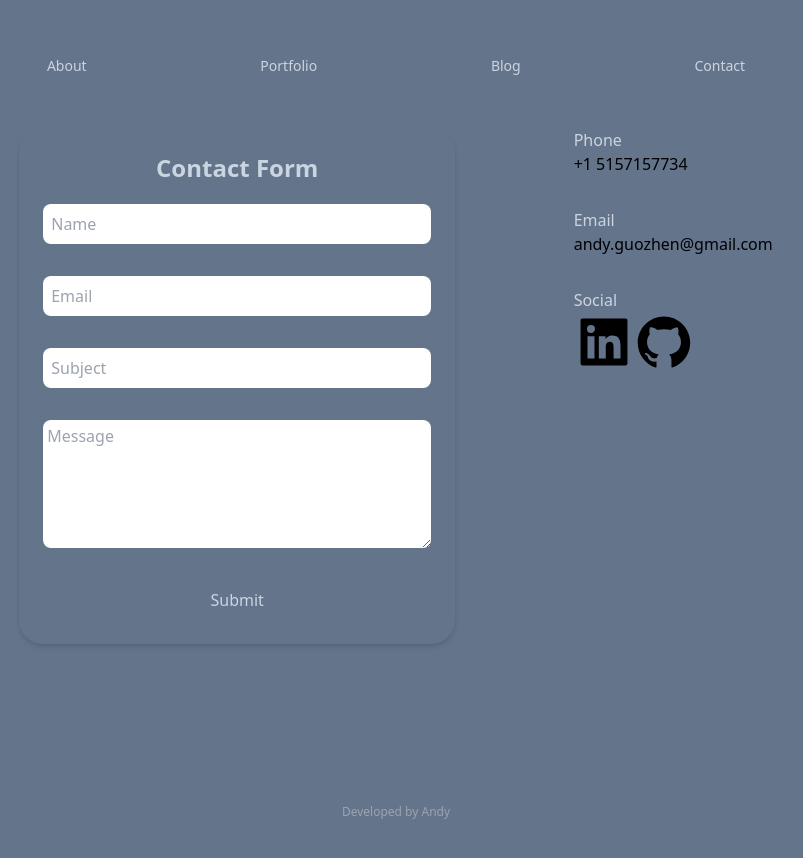
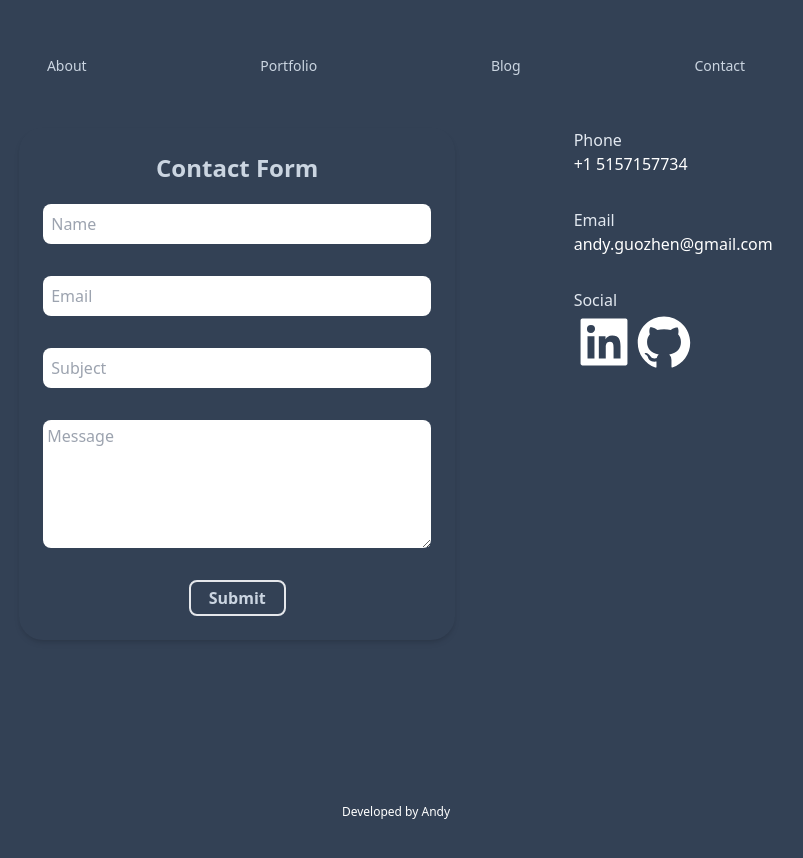
Before and after one commit to AndyFooGuoZhen/Nextjs_Blog, a Next.js app in the folder blog/: page /contact in a window 1280 px wide. Shown: the top 858 px of the page, without its empty margins (244-1047 px from the left). Built offline with nearby package versions, Linux system fonts and the light colour scheme; what tailwindcss-neumorphism would draw is missing.

Commit message:
Completed styling for blogs and changed bg color

```diff
--- a/blog/app/contact/page.tsx
+++ b/blog/app/contact/page.tsx
@@ -26,45 +26,45 @@ const Contact = () => {
       <div className="md:flex-row md:flex justify-around mb-5">
 
       {/* <div className="lg:flex-row lg:flex justify-around mb-5"> */}
-          <div className="shadow-md p-6 rounded-3xl mb-10 md:w-3/6 nm-concave-slate-500">
+          <div className="shadow-md p-6 rounded-3xl mb-10 md:w-3/6 nm-concave-slate-700">
             <form className="flex flex-col items-center text-center "  onSubmit={sendEmail}>
               <h2 className="mb-5 font-bold text-2xl text-slate-300">Contact Form</h2>
               <input
                 placeholder="Name"
                 name="user_name"
-                className=" w-full nm-inset-slate-500  rounded-lg mb-8 p-2 "/>
+                className=" w-full nm-inset-slate-700  text-white rounded-lg mb-8 p-2 "/>
                 <input
                 placeholder="Email"
                 name="user_email"
-                className=" w-full nm-inset-slate-500 rounded-lg mb-8 p-2"/>
+                className=" w-full nm-inset-slate-700 text-white rounded-lg mb-8 p-2"/>
                 <input
                 placeholder="Subject"
                 name="user_subject"
-                className=" w-full nm-inset-slate-500 rounded-lg mb-8 p-2"/>
+                className=" w-full nm-inset-slate-700 text-white rounded-lg mb-8 p-2"/>
                 <textarea
                 placeholder="Message"
                 name="message"
-                className=" w-full nm-inset-slate-500 rounded-lg mb-8 p-1 h-32"/>
-                <input className="text-slate-300 w-3/12 nm-concave-slate-500-xl rounded-lg p-2 hover:shadow-2xl hover:ease-in-out duration-300 text-center" type="submit" value="Submit" />
+                className=" w-full nm-inset-slate-700 text-white rounded-lg mb-8 p-1 h-32"/>
+                <input className="text-slate-300 font-semibold border-2 nm-convex-slate-700-xl w-3/12 rounded-lg p-1 hover:shadow-2xl hover:ease-in-out duration-300 text-center" type="submit" value="Submit" />
                 <ToastContainer />
 
             </form>
           </div>
           <div className="flex flex-col items-center md:items-start">
 
-            <h1 className="text-slate-300">Phone</h1>
-            <h1 className="mb-8">+1 5157157734</h1>
-            <h1 className="text-slate-300">Email</h1>
+            <h1 className="text-slate-200">Phone</h1>
+            <h1 className="mb-8 text-white">+1 5157157734</h1>
+            <h1 className="text-slate-200">Email</h1>
             <div className="mb-8">
-              <a className="hover:underline" href="mailto:andy.guozhen@gmail.com">andy.guozhen@gmail.com</a>
+              <a className="hover:underline text-white" href="mailto:andy.guozhen@gmail.com">andy.guozhen@gmail.com</a>
             </div>
-            <h1 className="text-slate-300 ">Social</h1>
+            <h1 className="text-slate-200 ">Social</h1>
             <div className="flex flex-row">
               <a href="https://www.linkedin.com/in/andyfoo/" target="_blank">
-                  <AiFillLinkedin className="  text-6xl text-black" />
+                  <AiFillLinkedin className="  text-6xl text-white" />
                 </a>
                 <a href="https://github.com/AndyFooGuoZhen" target="_blank">
-                  <AiFillGithub className=" text-6xl text-black" />
+                  <AiFillGithub className=" text-6xl text-white" />
                 </a>
             </div>
 
--- a/blog/app/layout.tsx
+++ b/blog/app/layout.tsx
@@ -14,18 +14,17 @@ export default function RootLayout({
   children: React.ReactNode;
 }) {
   const footer = (
-    <div className="text-center mb-3 text-xs">
-      <h1 className="text-gray-400">Developed by Andy</h1>
+    <div className="text-center mb-3 text-xs text-white">
+      <h1 className="text-">Developed by Andy</h1>
     </div>
   );
 
   return (
     <html lang="en">
-        <body className="antialiased max-w-4xl mb-40 flex flex-col md:flex-row mx-4 mt-8 lg:mx-auto justify-center bg-slate-500">
+        <body className="antialiased max-w-4xl mb-40 flex flex-col md:flex-row mx-4 mt-8 lg:mx-auto justify-center bg-slate-700">
         <div className="min-h-screen flex flex-col justify-between w-full">
           <section className="w-full relative mt-3  ">
 
-            {/* <div className="flex justify-around text-center mx-10 md:flex-col p-3 md:justify-start md:items-end md:text-start w-full mb-3 md:w-1/6 "> */}
             <div className="flex justify-around text-center p-3 mb-7">
               <Link href={"/aboutme"}>
                   <h2 className=" text-slate-300   hover:underline  hover:text-white font-medium rounded-lg text-sm  ">
--- a/blog/app/portfolio/page.tsx
+++ b/blog/app/portfolio/page.tsx
@@ -1,9 +1,32 @@
+
+
 const Portfolio = () => {
     return (
-      <div className=" md:text-start md:text md:max-w-6xl">
-        <div className="grid gap-3 grid-cols-[repeat(auto-fit,minmax(300px,2fr))]">
+      <div className="  md:max-w-6xl text-center">
+        <h1 className="text-slate-300 text-3xl md:text-4xl mb-8 font-semibold">Professional Experience</h1>
+        <div className="grid gap-5 gap-y-10 grid-cols-[repeat(auto-fit,minmax(300px,2fr))]">
 
-<div className="max-w-sm h-full w-full shadow-neu">
+
+<div className="max-w-sm h-full w-full nm-convex-slate-700-xl rounded-3xl ">
+        {/* <Image src={myImage} layout="fill" objectFit="cover" alt="" /> */}
+    {/* <a href="#">
+        <img className="rounded-t-lg" src="/docs/images/blog/image-1.jpg" alt="" />
+    </a> */}
+    <div className="p-5">
+        <a href="#">
+            <h5 className="mb-2 text-2xl font-bold tracking-tight">Noteworthy technology acquisitions 2021</h5>
+        </a>
+        <p className="mb-3 font-normal text-gray-700 dark:text-gray-400">Here are the biggest enterprise technology acquisitions of 2021 so far, in reverse chronological order.</p>
+        <a href="#" className="inline-flex items-center px-3 py-2 text-sm font-medium text-center text-white bg-blue-700 rounded-lg hover:bg-blue-800 focus:ring-4 focus:outline-none focus:ring-blue-300 dark:bg-blue-600 dark:hover:bg-blue-700 dark:focus:ring-blue-800">
+            Read more
+             <svg className="w-3.5 h-3.5 ml-2" aria-hidden="true" xmlns="http://www.w3.org/2000/svg" fill="none" viewBox="0 0 14 10">
+                <path stroke="currentColor" stroke-linecap="round" stroke-linejoin="round" stroke-width="2" d="M1 5h12m0 0L9 1m4 4L9 9"/>
+            </svg>
+        </a>
+    </div>
+</div>
+
+<div className="max-w-sm h-full w-full nm-convex-slate-700-xl rounded-3xl">
     <a href="#">
         <img className="rounded-t-lg" src="/docs/images/blog/image-1.jpg" alt="" />
     </a>
@@ -44,16 +67,8 @@ const Portfolio = () => {
 
 
         </div>
-        {/* <h1 className=" font-bold text-center text-3xl font-abel mb-6 md:text-4xl">
-          Andy Foo
-        </h1> */}
+        <h1 className="text-slate-300 text-3xl md:text-4xl mb-8">Projects</h1>
 
-        {/* <div className="mt-11 px-4 text-justify text-sm md:text-lg ">
-            <h3>
-                Portfolio goes here
-            </h3>
-
-        </div> */}
       </div>
     );
   };
--- a/blog/app/posts/[slug]/page.tsx
+++ b/blog/app/posts/[slug]/page.tsx
@@ -33,17 +33,16 @@ const PostPage = async (props: any) => {
   }
 
   const tagElements = tags.map((tag, index) => {
-    return <h5 className=" px-1 border border-black rounded-md mr-1 mt-1 text-black   text-xs" key={index}>{tag}</h5>;
+    return <h5 className=" px-1 border border-slate-300 rounded-md mr-1 mt-1 text-slate-300   text-xs" key={index}>{tag}</h5>;
   });
 
   return (
     <div className=" mb-14 p-2">
-      <h1 className="text-3xl font-bold">{post.data.title}</h1>
-      <h2 className="text-md text-black">{post.data.date}</h2>
+      <h1 className="text-3xl font-bold text-slate-300">{post.data.title}</h1>
+      <h2 className="text-md text-slate-300">{post.data.date}</h2>
       <div className="flex mb-10 items-start">{tagElements}</div>
        <div
-        className="prose text-black"
-
+        className="font-semibold text-slate-300 prose prose-headings:text-slate-200 prose-a:text-slate-200"
         dangerouslySetInnerHTML={{ __html: contentHtml }}
       />
     </div>
--- a/blog/components/FilteredPostPreviews.tsx
+++ b/blog/components/FilteredPostPreviews.tsx
@@ -28,8 +28,8 @@ const FilteredPostPreviews = (props: PostMetaData[]) => {
         <div>
              <input
             id="search"
-            placeholder="Search posts"
-            className=" w-full nm-inset-slate-500 rounded-lg mb-8 p-2 "
+            placeholder="Search blog"
+            className=" w-full nm-inset-slate-700 rounded-lg mb-8 p-2 text-white"
             onChange={handleInputChange}
             />
             {postPreviews}
--- a/blog/components/PostPreview.tsx
+++ b/blog/components/PostPreview.tsx
@@ -15,11 +15,11 @@ const PostPreview = (props: PostMetaData) => {
   });
 
   return (
-    <div className="mb-8 p-3 rounded-lg hover:p-6 ease-in-out duration-300 nm-concave-slate-500">
+    <div className="mb-8 p-3 rounded-lg hover:p-6 ease-in-out duration-300 nm-concave-slate-700">
       <Link href={`/posts/${props.slug}`}>
         <h2 className="font-bold font-abel text-slate-200">{props.title}</h2>
         <h3 className="text-sm  text-slate-300">{props.date}</h3>
-        <h3 className="text-sm  text-slate-300">{props.subtitle}</h3>
+        {/* <h3 className="text-sm  text-slate-300">{props.subtitle}</h3> */}
         <div className="flex flex-wrap items-start">{tagElements}</div>
       </Link>
     </div>
```
